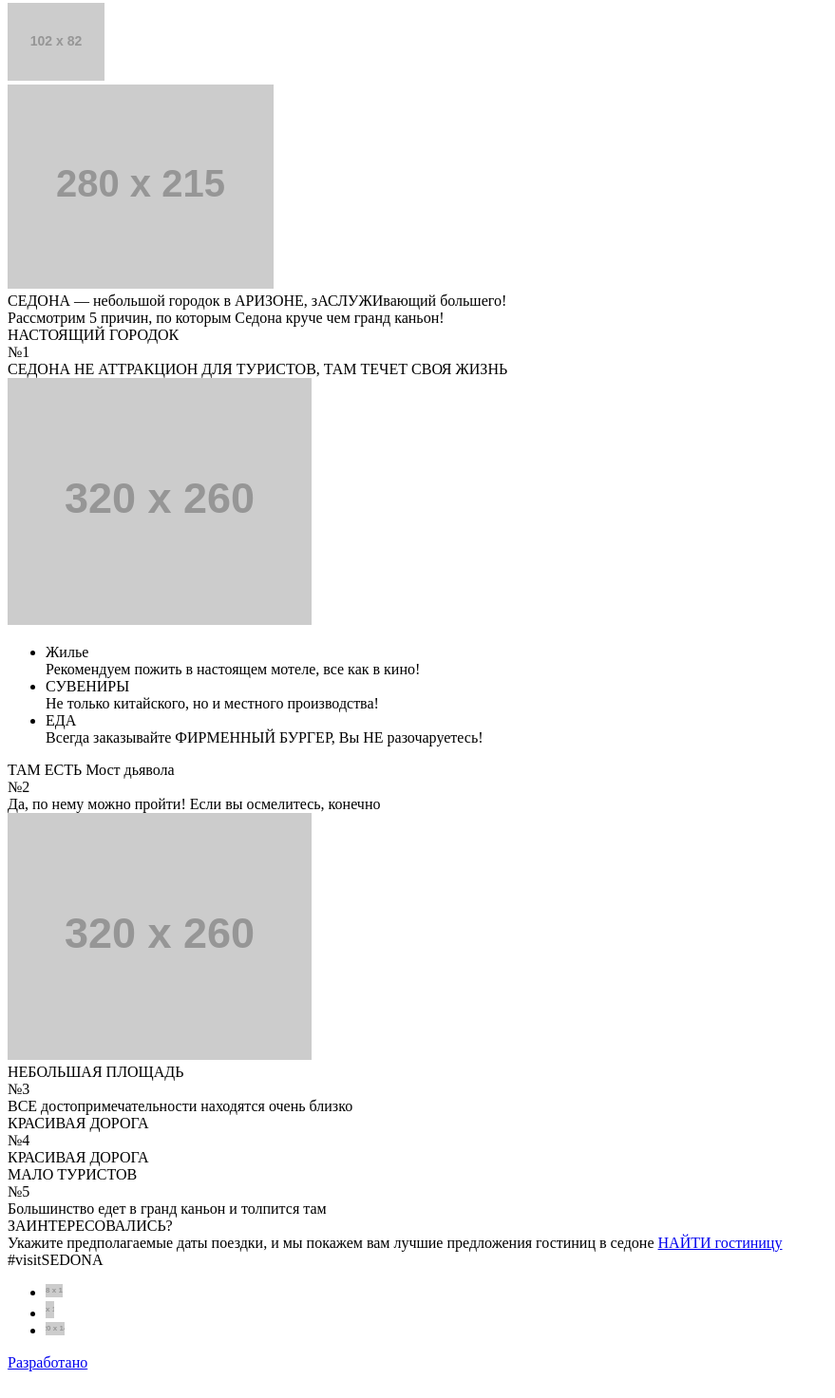
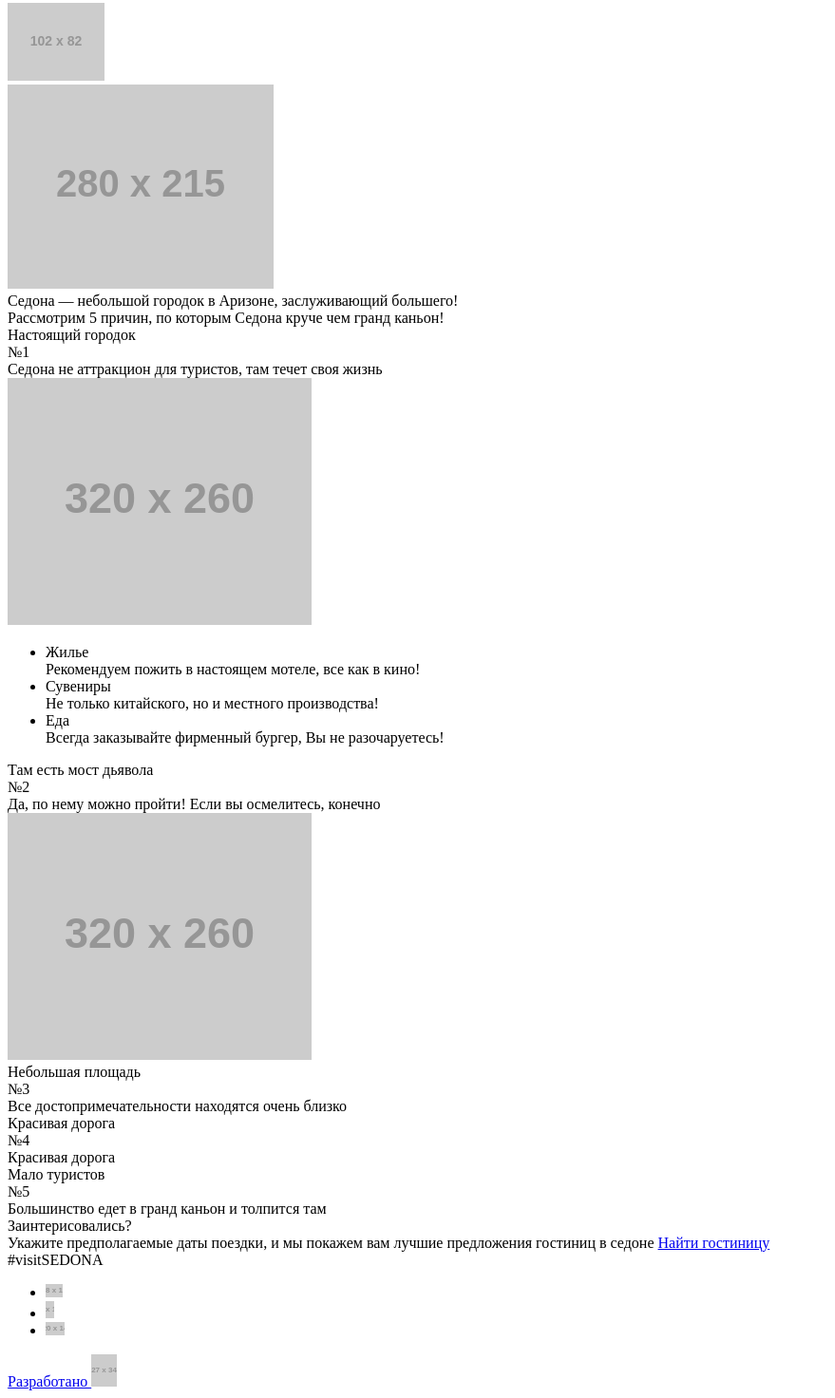
Before and after one commit to katerinkacig/301819-sedona, a website: page index.html in a window 1280 px wide. Shown: the part 47-1519 px from the top of the page at 95% size, without its empty margins (0-879 px from the left). Drawn offline with Linux system fonts and the light colour scheme; placeholder pictures from the web are drawn by us.

Commit message:
Исправление разметки

```diff
--- a/index.html
+++ b/index.html
@@ -17,13 +17,15 @@
   </ul>
 </div>
 <header class="header">
-    <div class="header__wrap">
+  <div class="wrap">
     <div class="header__logo">
       <a href="/">
         <img src="http://placehold.it/102x82">
       </a>
     </div>
+    <div class="nav">
       <div class="nav__hamburger"></div>
+    </div>
   </div>
 </header>
 <section class="main-img">
@@ -34,54 +36,56 @@
   </div>
 </section>
 <section class="intro">
-    <div class="intro__wrap">
+  <div class="wrap">
     <div class="intro__body">
       <div class="intro__title">
-          СЕДОНА — небольшой
-          городок в АРИЗОНЕ,
-          зАСЛУЖИвающий большего!
+        Седона — небольшой
+        городок в Аризоне,
+        заслуживающий большего!
       </div>
-        Рассмотрим 5 причин, по которым Седона круче чем гранд каньон!
+      <div class="intro__text">Рассмотрим 5 причин, по которым Седона круче чем гранд каньон!</div>
     </div>
   </div>
 </section>
 <section class="info">
-    <div class="info__wrap">
+  <div class="wrap">
     <div class="info__item info-item info-item--accent">
       <div class="info-item__body">
-          <div class="info-item__title">НАСТОЯЩИЙ ГОРОДОК</div>
+        <div class="info-item__title">Настоящий городок</div>
         <div class="info-item__num">№1</div>
-          СЕДОНА НЕ АТТРАКЦИОН ДЛЯ ТУРИСТОВ, ТАМ ТЕЧЕТ СВОЯ ЖИЗНЬ
+        <div class="info-item__text">Седона не аттракцион для туристов, там течет своя жизнь</div>
       </div>
       <div class="info-item__img">
         <img src="http://placehold.it/320x260">
       </div>
+      <div class="features">
         <ul class="features__list">
           <li class="features__item features__item--house">
             <div class="features__title">
               Жилье
             </div>
-            Рекомендуем пожить в настоящем мотеле, все как в кино!
+            <div class="features__text">Рекомендуем пожить в настоящем мотеле, все как в кино!</div>
           </li>
           <li class="features__item features__item--souvenirs">
             <div class="features__title">
-              СУВЕНИРЫ
+              Сувениры
             </div>
-            Не только китайского, но и местного производства!
+            <div class="features__text">Не только китайского, но и местного производства!</div>
           </li>
           <li class="features__item features__item--food">
             <div class="features__title">
-              ЕДА
+              Еда
             </div>
-            Всегда заказывайте ФИРМЕННЫЙ БУРГЕР, Вы НЕ разочаруетесь!
+            <div class="features__text">Всегда заказывайте фирменный бургер, Вы не разочаруетесь!</div>
           </li>
         </ul>
       </div>
+    </div>
     <div class="info__item info-item info-item--accent">
       <div class="info-item__body">
-          <div class="info-item__title">ТАМ ЕСТЬ Мост дьявола</div>
+        <div class="info-item__title">Там есть мост дьявола</div>
         <div class="info-item__num">№2</div>
-          Да, по нему можно пройти! Если вы осмелитесь, конечно
+        <div class="info-item__text">Да, по нему можно пройти! Если вы осмелитесь, конечно</div>
       </div>
       <div class="info-item__img">
         <img src="http://placehold.it/320x260">
@@ -89,24 +93,25 @@
     </div>
     <div class="info__item info-item">
       <div class="info-item__body">
-          <div class="info-item__title">НЕБОЛЬШАЯ ПЛОЩАДЬ</div>
+        <div class="info-item__title">Небольшая площадь</div>
         <div class="info-item__num">№3</div>
-          ВСЕ достопримечательности находятся очень близко
+        <div class="info-item__text">Все достопримечательности находятся очень близко</div>
       </div>
     </div>
     <div class="info__item info-item">
       <div class="info-item__body">
-          <div class="info-item__title">КРАСИВАЯ ДОРОГА</div>
+        <div class="info-item__title">Красивая дорога</div>
         <div class="info-item__num">№4</div>
-          КРАСИВАЯ ДОРОГА
+        <div class="info-item__text">Красивая дорога</div>
       </div>
     </div>
     <div class="info__item info-item">
       <div class="info-item__body">
-          <div class="info-item__title">МАЛО ТУРИСТОВ</div>
+        <div class="info-item__title">Мало туристов</div>
         <div class="info-item__num">№5</div>
-          Большинство едет в гранд каньон
+        <div class="info-item__text">Большинство едет в гранд каньон
           и толпится там
+        </div>
       </div>
     </div>
   </div>
@@ -114,14 +119,15 @@
 <section class="feedback">
   <div class="feedback__wrap">
     <div class="feedback__body">
-        <div class="feedback__title">ЗАИНТЕРЕСОВАЛИСЬ?</div>
+      <div class="feedback__title">Заинтерисовались?</div>
       Укажите предполагаемые даты поездки, и мы покажем вам лучшие предложения гостиниц в седоне
-        <a href="#" class="btn">НАЙТИ гостиницу</a>
+      <a href="#" class="btn">Найти гостиницу</a>
     </div>
   </div>
 </section>
 <section class="map"></section>
 <footer class="footer">
+  <div class="wrap">
     <div class="footer__hashtag">#visitSEDONA</div>
     <ul class="social">
       <li class="social__item">
@@ -140,7 +146,8 @@
         </a>
       </li>
     </ul>
-    <div class="footer__development"><a href="#">Разработано</a></div>
+    <div class="footer__development"><a href="#">Разработано <img src="http://placehold.it/27x34" alt="Разработано в HTML Academy"></a></div>
+  </div>
 </footer>
 </body>
 </html>
```
Also changed, not shown: form.html (+29 -13 lines), photo.html (+25 -24 lines). Lines whose indentation alone changed are shown as unchanged.
